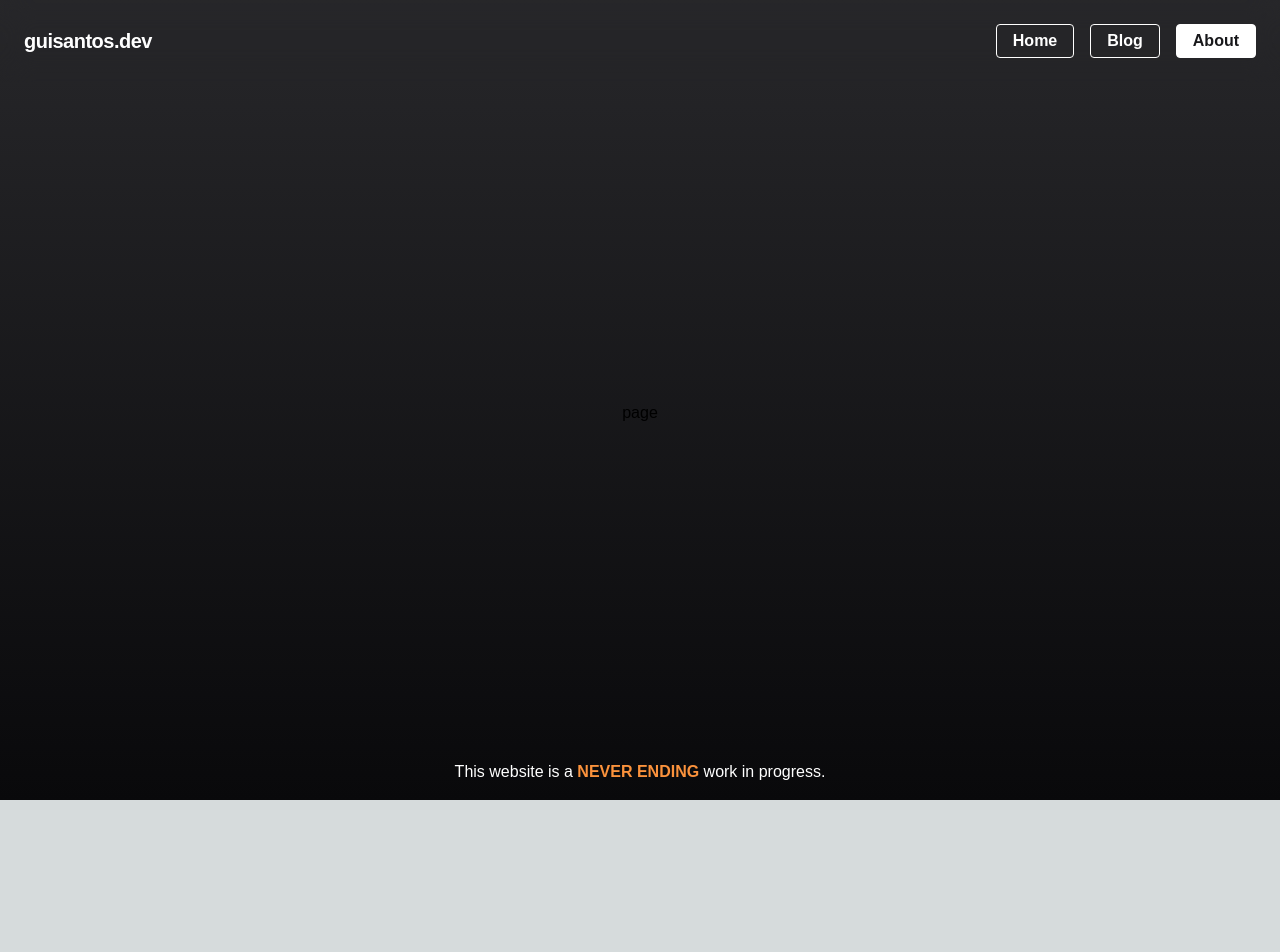
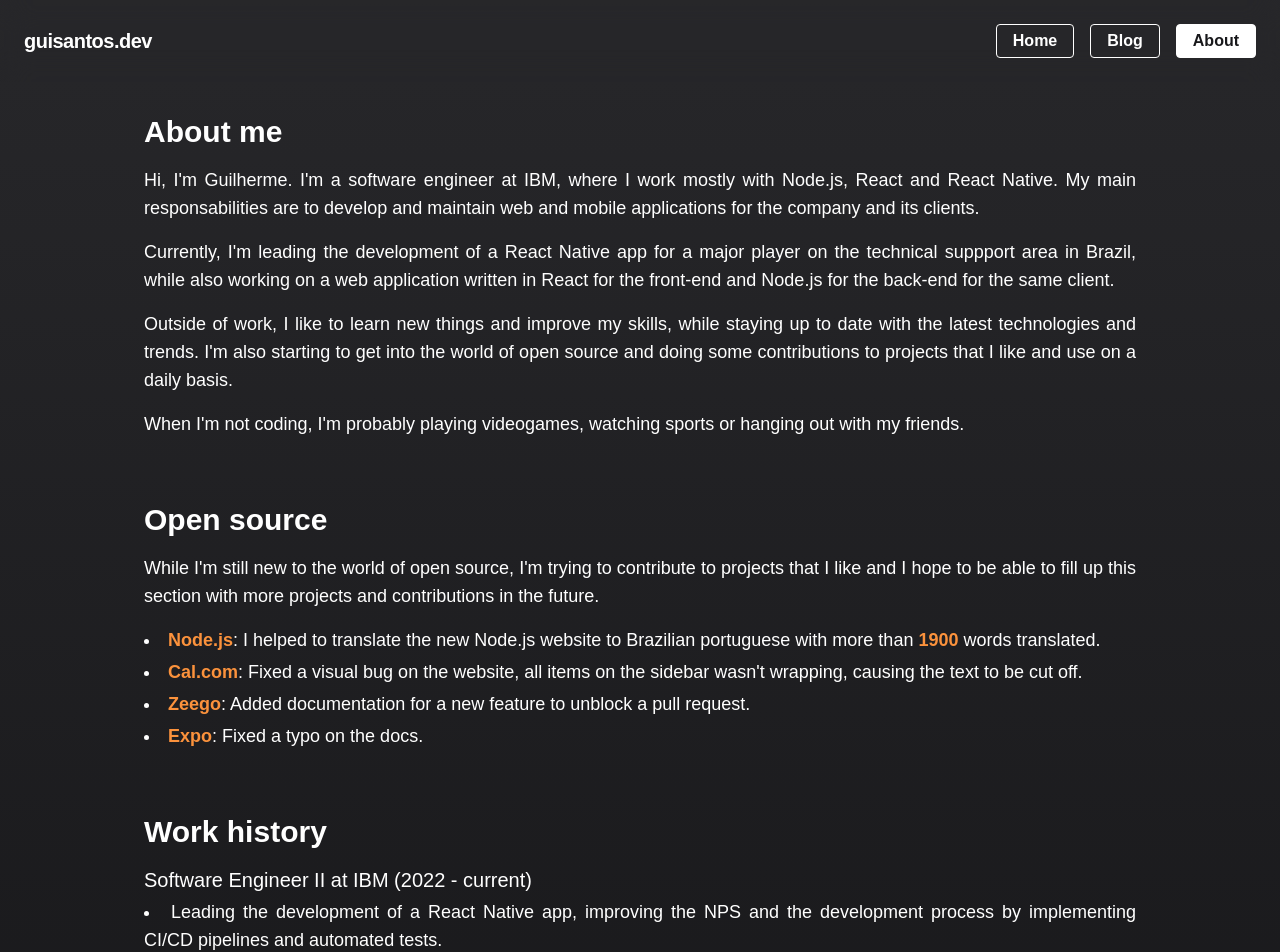
Before and after one commit to ouwargui/guisantos.dev, a Next.js app: page /about in a window 1280 px wide. Shown: the top 952 px of the page. Before the commit the page ends 800 px from the top, so only its background shows below. Built offline with nearby package versions, Linux system fonts and the light colour scheme; a web font is replaced by a local one.

Commit message:
feat: add content to about page

```diff
--- a/src/app/about/page.tsx
+++ b/src/app/about/page.tsx
@@ -1,5 +1,183 @@
+import {Hyperlink} from '@/components/hyperlink';
 import React from 'react';
+import {WorkHistory} from '@/components/work-history';
+
+const workHistory: WorkHistory[] = [
+  {
+    title: 'Software Engineer II at IBM (2022 - current)',
+    responsibilities: [
+      'Leading the development of a React Native app, improving the NPS and the development process by implementing CI/CD pipelines and automated tests.',
+      'Working on a global project with a team spread across the world that is changing how innersource is done at IBM.',
+      'Developing reusable and maintainable components for mobile applications.',
+      'Transforming business rules in accomplishable, easy to understand and well-scoped user stories for my teammates.',
+      'Ensuring the applications are acessible following the W3 WAI guidelines.',
+      'Working with the design team to ensure the applications are pixel perfect, easy to use and follow the IBM Design System.',
+    ],
+  },
+  {
+    title: 'Software Engineer I at IBM (2021 - 2022)',
+    responsibilities: [
+      'Wrote structured, tested, readable and maintainable code.',
+      'Assisted in developing and implemented systems architecture designs, patterns and approaches.',
+      'Designed and developed custom components in 4 distinct projects with different stacks, from web to mobile, from backend to frontend.',
+      'Implemented monitoring for servers and mobile applications.',
+      'Developed REST and GraphQL APIs.',
+    ],
+  },
+  {
+    title: 'Software Engineer Intern at IBM (2020 - 2021)',
+    responsibilities: [
+      'Provided support for legacy applications.',
+      'Developed new routes for our APIs.',
+      'Assisted in the management of application containers.',
+    ],
+  },
+  {
+    title: 'Commercial Sales Operations Student at IBM (2019 - 2020)',
+    responsibilities: [
+      'Created macros for spreadsheets.',
+      'Managed the technologies used by the office.',
+      'Created reports for the sales team.',
+      'Provided support for the sales team.',
+    ],
+  },
+];
 
 export default function About() {
-  return <div>page</div>;
+  return (
+    <main className="relative px-4 flex flex-1 flex-col gap-16 py-8 md:max-w-screen-md lg:max-w-screen-lg text-white">
+      <section className="flex flex-col gap-4">
+        <h2 className="text-2xl md:text-3xl font-semibold">About me</h2>
+        <p className="text-justify text-sm md:text-base lg:text-lg">
+          Hi, I&apos;m Guilherme. I&apos;m a software engineer at IBM, where I
+          work mostly with Node.js, React and React Native. My main
+          responsabilities are to develop and maintain web and mobile
+          applications for the company and its clients.
+        </p>
+        <p className="text-justify text-sm md:text-base lg:text-lg">
+          Currently, I&apos;m leading the development of a React Native app for
+          a major player on the technical suppport area in Brazil, while also
+          working on a web application written in React for the front-end and
+          Node.js for the back-end for the same client.
+        </p>
+        <p className="text-justify text-sm md:text-base lg:text-lg">
+          Outside of work, I like to learn new things and improve my skills,
+          while staying up to date with the latest technologies and trends.
+          I&apos;m also starting to get into the world of open source and doing
+          some contributions to projects that I like and use on a daily basis.
+        </p>
+        <p className="text-justify text-sm md:text-base lg:text-lg">
+          When I&apos;m not coding, I&apos;m probably playing videogames,
+          watching sports or hanging out with my friends.
+        </p>
+      </section>
+      <section className="flex flex-col gap-4">
+        <h2 className="text-2xl md:text-3xl font-semibold">Open source</h2>
+        <p className="text-justify text-sm md:text-base lg:text-lg">
+          While I&apos;m still new to the world of open source, I&apos;m trying
+          to contribute to projects that I like and I hope to be able to fill up
+          this section with more projects and contributions in the future.
+        </p>
+        <ul className="list-disc list-inside flex flex-col text-justify gap-1 text-sm md:text-base lg:text-lg">
+          <li>
+            <a
+              className="hover:underline accent"
+              href="https://github.com/nodejs/nodejs.org"
+              target="_blank"
+              rel="noopener noreferrer"
+            >
+              Node.js
+            </a>
+            : I helped to translate the new Node.js website to Brazilian
+            portuguese with more than <span className="accent">1900</span> words
+            translated.
+          </li>
+          <li>
+            <a
+              className="hover:underline accent"
+              href="https://github.com/calcom/cal.com/pull/8978"
+              target="_blank"
+              rel="noopener noreferrer"
+            >
+              Cal.com
+            </a>
+            : Fixed a visual bug on the website, all items on the sidebar
+            wasn&apos;t wrapping, causing the text to be cut off.
+          </li>
+          <li>
+            <a
+              className="hover:underline accent"
+              href="https://github.com/nandorojo/zeego/pull/38#event-8701924358"
+              target="_blank"
+              rel="noopener noreferrer"
+            >
+              Zeego
+            </a>
+            : Added documentation for a new feature to unblock a pull request.
+          </li>
+          <li>
+            <a
+              className="hover:underline accent"
+              href="https://github.com/expo/expo/pull/21487"
+              target="_blank"
+              rel="noopener noreferrer"
+            >
+              Expo
+            </a>
+            : Fixed a typo on the docs.
+          </li>
+        </ul>
+      </section>
+      <section className="flex flex-col gap-4">
+        <h2 className="text-2xl md:text-3xl font-semibold">Work history</h2>
+        <ul className="list-disc list-inside flex flex-col text-justify gap-8 text-sm md:text-base lg:text-lg">
+          {workHistory.map((history, index) => (
+            <WorkHistory key={index.toString()} {...history} />
+          ))}
+        </ul>
+      </section>
+      <section className="flex flex-col gap-4">
+        <h2 className="text-2xl md:text-3xl font-semibold">Recognitions</h2>
+        <p className="text-justify text-sm md:text-base lg:text-lg">
+          I&apos;m proud to have been recognized by IBM as a top talent on the
+          CIO organization since 2021. With this recognition, I&apos;ve been
+          able to participate in some events and trainings with other top
+          talents from the company.
+        </p>
+      </section>
+      <section className="flex flex-col gap-4">
+        <h2 className="text-2xl md:text-3xl font-semibold">My setup</h2>
+        <p className="text-justify text-sm md:text-base lg:text-lg">
+          I&apos;m currently using a MacBook Pro 16&apos; (M1, 2021) for coding
+          and any flat surface as a desk. I don&apos;t use a external mouse or
+          keyboard because I actually really like the keyboard and trackpad of
+          the MacBook and I feel very productive with them.
+        </p>
+        <p className="text-justify text-sm md:text-base lg:text-lg">
+          I&apos;m using the default terminal on macOS with{' '}
+          <Hyperlink href="https://github.com/spaceship-prompt/spaceship-prompt">
+            spaceship
+          </Hyperlink>{' '}
+          as my prompt and{' '}
+          <Hyperlink href="https://ohmyz.sh/">Oh My Zsh</Hyperlink> as my shell.
+          I use{' '}
+          <Hyperlink href="https://code.visualstudio.com/">VSCode</Hyperlink> as
+          my main editor, with the{' '}
+          <Hyperlink href="https://draculatheme.com/">Dracula</Hyperlink> theme
+          and the{' '}
+          <Hyperlink href="https://github.com/tonsky/FiraCode">
+            Fira Code
+          </Hyperlink>{' '}
+          font. I tried to use Vim, but I just couldn&apos;t get used to it and
+          felt like my productivity was going down, so I switched back to{' '}
+          <Hyperlink href="https://code.visualstudio.com/">VSCode</Hyperlink>.
+        </p>
+        <p className="text-justify text-sm md:text-base lg:text-lg">
+          I use <Hyperlink href="https://arc.net/">Arc</Hyperlink> as my main
+          browser and I really make use of the workspaces feature, having one
+          workspace for work and another for personal use.
+        </p>
+      </section>
+    </main>
+  );
 }
--- /dev/null
+++ b/src/components/hyperlink.tsx
@@ -0,0 +1,16 @@
+import React, {AnchorHTMLAttributes} from 'react';
+
+type Props = AnchorHTMLAttributes<HTMLAnchorElement>;
+
+export function Hyperlink(props: Props) {
+  return (
+    <a
+      className="accent hover:underline"
+      target="_blank"
+      rel="noopener noreferrer"
+      {...props}
+    >
+      {props.children}
+    </a>
+  );
+}
--- /dev/null
+++ b/src/components/work-history.tsx
@@ -0,0 +1,21 @@
+import React from 'react';
+
+export type WorkHistory = {
+  title: string;
+  responsibilities: string[];
+};
+
+export function WorkHistory({title, responsibilities}: WorkHistory) {
+  return (
+    <li className="list-none flex flex-col gap-1">
+      <h3 className="font-medium text-white text-base md:text-lg lg:text-xl">
+        {title}
+      </h3>
+      <ul className="list-disc list-inside flex flex-col gap-1 md:gap-2">
+        {responsibilities.map((responsibility, index) => (
+          <li key={index.toString()}>{responsibility}</li>
+        ))}
+      </ul>
+    </li>
+  );
+}
```
